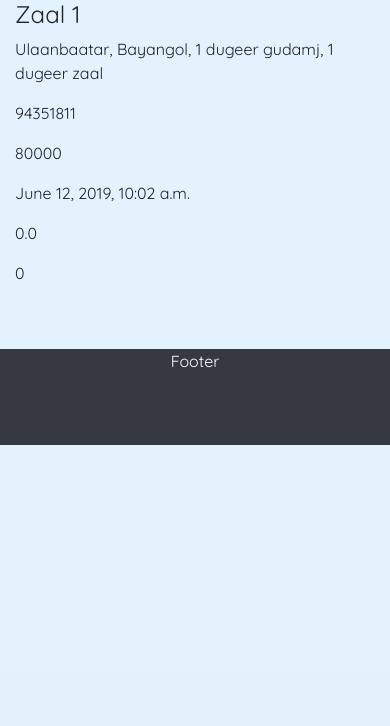
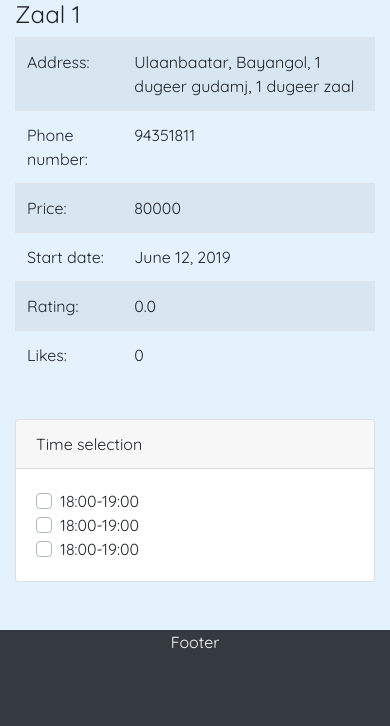
Before and after one commit to Baysaakop/Zaal, a Django app: page /court/6/ in a window 390 px wide. Shown: the part 173-899 px from the top of the page. Before the commit the page ends 618 px from the top, so only its background shows below. Run offline with Django 3.2, Linux system fonts and the light colour scheme; data comes from the database, SQL or seed files in the repository; both versions use the stored data as it was after the commit; data that the repository does not hold is empty; some libraries are stand-ins or nearby versions; some web fonts are replaced.

Commit message:
Update 6.28

```diff
--- a/courts/admin.py
+++ b/courts/admin.py
@@ -1,5 +1,5 @@
 from django.contrib import admin
-from .models import Court, CourtPhoto, City, District, Address
+from .models import Court, CourtPhoto, City, District, Address, TimeTable
 
 class CourtPhotoInline(admin.TabularInline):
 	model = CourtPhoto
@@ -12,3 +12,5 @@ admin.site.register(Court, CourtAdmin)
 admin.site.register(City)
 admin.site.register(District)
 admin.site.register(Address)
+admin.site.register(CourtPhoto)
+admin.site.register(TimeTable)
--- a/courts/models.py
+++ b/courts/models.py
@@ -1,5 +1,7 @@
 from django.db import models
 from django.contrib.auth.models import User
+from datetime import datetime
+from django.core.validators import MaxValueValidator, MinValueValidator
 
 ## ADDRESS SECTION:
 class City(models.Model):
@@ -49,3 +51,28 @@ class CourtPhoto(models.Model):
 
 	def __str__(self):
 		return self.court.name + " photo";
+
+class TimeTable(models.Model):
+	court = models.ForeignKey(Court, on_delete=models.CASCADE, related_name="timetable_court")
+	WEEK_DAYS = (
+		(1, 'Monday'),
+		(2, 'Tuesday'),
+		(3, 'Wednesday'),
+		(4, 'Thursday'),
+		(5, 'Friday'),
+		(6, 'Saturday'),
+		(7, 'Sunday'),
+	)
+	day = models.CharField(max_length=3, choices=WEEK_DAYS, default='Mon')
+	start = models.CharField(max_length=5, default='08:00')
+	end = models.CharField(max_length=5, default='22:00')
+
+## ORDER SECTION:
+class Order(models.Model):
+	number = models.CharField(max_length=8, unique=True)
+	court = models.ForeignKey(Court, on_delete=models.CASCADE, related_name="order_court")
+	user = models.ForeignKey(User, on_delete=models.CASCADE, related_name="order_user")
+	order_date = models.DateTimeField(auto_now_add=True)
+	date = models.DateField(auto_now=True)
+	start_time = models.PositiveIntegerField(default=0, validators=[MinValueValidator(0), MaxValueValidator(24)])
+	duration = models.PositiveIntegerField(default=1, validators=[MinValueValidator(0), MaxValueValidator(4)])
--- a/courts/views.py
+++ b/courts/views.py
@@ -6,7 +6,7 @@ from django.forms import modelformset_factory
 from django.db.models import Q
 
 from .forms import CourtForm, AddressForm
-from .models import Court, City, District, Address, CourtPhoto
+from .models import Court, City, District, Address, CourtPhoto, TimeTable
 
 def home(request):
 	courts = Court.objects.order_by('-created_at')[:4]
@@ -29,12 +29,18 @@ def mycourt(request, pk):
 		address = None
 	address_form = AddressForm(instance=address)
 	photos = CourtPhoto.objects.filter(court=court)
+	timetable = TimeTable.objects.filter(court=court)
+	if(timetable.count() == 0):
+		for x in range(7):
+			TimeTable.objects.create(court=court, day=x+1)
 	courts = Court.objects.filter(owner=request.user)
 
 	if request.method == 'POST':
 		court_form = CourtForm(request.POST, instance=court)
 		address_form = AddressForm(request.POST, instance=address)
 		image_list = request.FILES.getlist('imgInput')
+		start_list = request.POST.getlist('start')
+		end_list = request.POST.getlist('end')
 
 		if court_form.is_valid() and address_form.is_valid():
 			court = court_form.save(commit=False)
@@ -43,16 +49,21 @@ def mycourt(request, pk):
 			court.owner = request.user
 			court.address = address
 			court.save()
-			##CourtPhoto.objects.filter(court=court).delete()
+
+			for x in range(7):
+				start = start_list[x]
+				end = end_list[x]
+				TimeTable.objects.filter(court=court).update(start=start, end=end)
+
 			for image in image_list:
-				print (image.name)
-				CourtPhoto.objects.create(court=court, photo=image)
+				CourtPhoto.objects.filter(court=court).update(photo=image)
 
 	return render(request, 'profile/mycourt.html', {
 		'courts': courts,
 		'court_form': court_form,
 		'address_form': address_form,
-		'photos': photos
+		'photos': photos,
+		'timetable': timetable
 	})
 
 def courts(request):
--- a/templates/court/court.html
+++ b/templates/court/court.html
@@ -6,35 +6,94 @@
 
 {% block stylesheet %}
 <style type="text/css">
-
+	.mainImage {
+		width: 100%;
+		height: auto;
+		max-height: 400px;
+	}
+	.miniImage {
+		width: 105px;
+		height: 55px;
+		opacity: 0.6;
+	}
+	.miniImage:hover {
+		cursor: pointer;
+	}
 </style>
 {% endblock %}
 
 {% block content %}
 <div class="container">
 	<div class="row mt-5">
-		<div class="col-sm-12 col-md-6">
+		<div class="col-sm-12 col-md-8">
 			{% with court.photos.all|first as photo %}
-				<img class="mainImage" src="{{photo.photo.url}}" alt="Main image" style="width: 35em; height: 21em;">
+				<img class="mainImage" src="{{photo.photo.url}}" alt="Main image" id="mainImage">
 			{% endwith %}
 
 			{% for photo in photos %}
-				<a href="#"><img class="miniImage mt-1" src="{{photo.photo.url}}" alt="Mini image" style="width: 6.8em; height: 4em; opacity: 0.6;"></a>
+				<img class="miniImage mt-1" src="{{photo.photo.url}}" alt="Mini image">
 			{% endfor %}
 		</div>
-		<div class="col-sm-12 col-md-6">
+		<div class="col-sm-12 col-md-4">
 			<h4>{{court.name}}</h4>
-			<p>{{court.address.city}}, {{court.address.district}}, {{court.address}}</p>
-			<p>{{court.phone_number}}</p>
-			<p>{{court.price}}</p>
-			<p>{{court.created_at}}</p>
-			<p>{{court.rating}}</p>
-			<p>{{court.like}}</p>
+			<table class="table table-striped">
+				<tr>
+					<td>Address:</td>
+					<td>{{court.address.city}}, {{court.address.district}}, {{court.address}}</td>
+				</tr>
+				<tr>
+					<td>Phone number:</td>
+					<td>{{court.phone_number}}</td>
+				</tr>
+				<tr>
+					<td>Price:</td>
+					<td>{{court.price}}</td>
+				</tr>
+				<tr>
+					<td>Start date:</td>
+					<td>{{court.created_at|date}}</td>
+				</tr>
+				<tr>
+					<td>Rating:</td>
+					<td>{{court.rating}}</td>
+				</tr>
+				<tr>
+					<td>Likes:</td>
+					<td>{{court.like}}</td>
+				</tr>
+			</table>
+		</div>
+	</div>
+	<div class="card mt-4">
+		<div class="card-header">Time selection</div>
+		<div class="card-body">
+			<form>
+				<div class="custom-control custom-checkbox">
+					<input type="checkbox" class="custom-control-input" id="18" name="example1">
+					<label class="custom-control-label" for="18">18:00-19:00</label>
+				</div>
+				<div class="custom-control custom-checkbox">
+					<input type="checkbox" class="custom-control-input" id="19" name="example2">
+					<label class="custom-control-label" for="19">18:00-19:00</label>
+				</div>
+				<div class="custom-control custom-checkbox">
+					<input type="checkbox" class="custom-control-input" id="20" name="example3">
+					<label class="custom-control-label" for="20">18:00-19:00</label>
+				</div>
+			</form>
 		</div>
 	</div>
 </div>
 {% endblock %}
 
 {% block script %}
-
+	<script type="text/javascript">
+		var images = document.getElementsByClassName("miniImage");
+		for(var i = 0; i < images.length; i++) {
+			images[i].addEventListener("click", function(){
+				var src = this.getAttribute("src");
+				document.getElementById("mainImage").src = src;
+			});
+		}
+	</script>
 {% endblock %}
```
Also changed, not shown: templates/profile/mycourt.html (+66 -11 lines), courts/migrations/0017_order.py (added), courts/migrations/0018_auto_20190628_1402.py (added), courts/migrations/0019_auto_20190628_1403.py (added), courts/migrations/0020_auto_20190628_1534.py (added), courts/migrations/0021_auto_20190628_1543.py (added), courts/migrations/0022_auto_20190628_1604.py (added), db.sqlite3.
